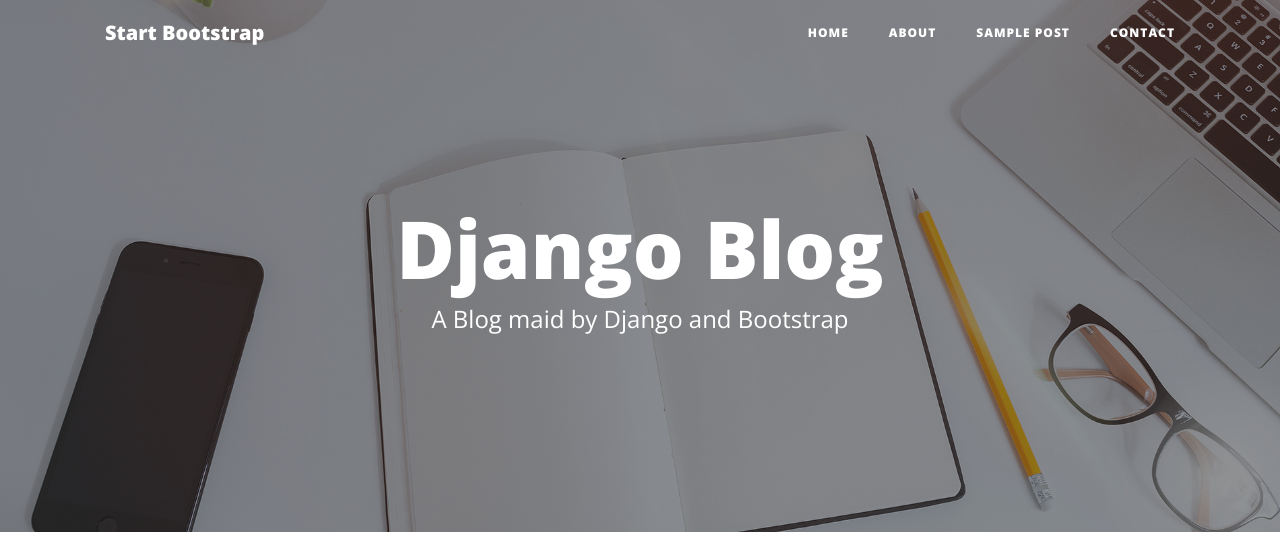
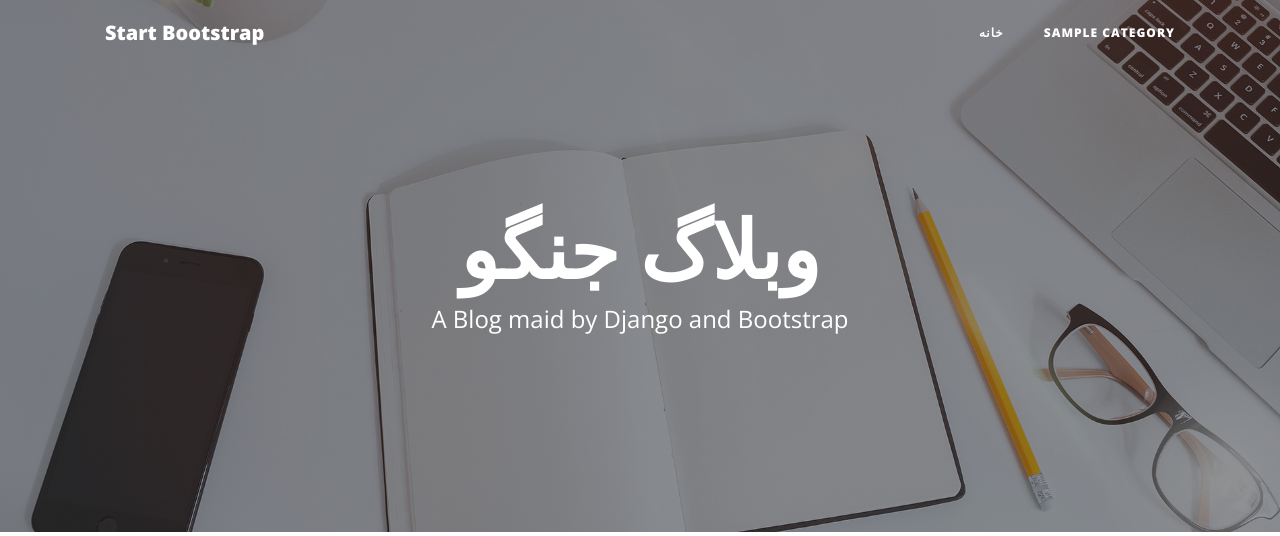
Before and after one commit to estaji/DjangoBlog, a Django app: page / in a window 1280 px wide. Shown: the top 536 px of the page. Run offline with Django 3.2, Linux system fonts and the light colour scheme; tables that the repository leaves empty hold one stand-in row (values such as "Sample post"); some libraries are stand-ins or nearby versions.

Commit message:
Add categories to bar

```diff
--- a/blogcore/models.py
+++ b/blogcore/models.py
@@ -38,6 +38,7 @@
     class Meta:
         verbose_name = "مقاله"
         verbose_name_plural = "مقالات"
+        ordering = ['-publish']
 
     def __str__(self):
         return self.title
--- a/blogcore/templates/blog/base.html
+++ b/blogcore/templates/blog/base.html
@@ -40,17 +40,13 @@
       <div class="collapse navbar-collapse" id="navbarResponsive">
         <ul class="navbar-nav ml-auto">
           <li class="nav-item">
-            <a class="nav-link" href="index.html">Home</a>
+            <a class="nav-link" href="{% url 'blog:home' %}">خانه</a>
           </li>
-          <li class="nav-item">
-            <a class="nav-link" href="about.html">About</a>
-          </li>
-          <li class="nav-item">
-            <a class="nav-link" href="post.html">Sample Post</a>
-          </li>
-          <li class="nav-item">
-            <a class="nav-link" href="contact.html">Contact</a>
-          </li>
+          {% for cat in category %}
+            <li class="nav-item">
+              <a class="nav-link" href="#">{{cat.title}}</a>
+            </li>
+          {% endfor %}
         </ul>
       </div>
     </div>
--- a/blogcore/templates/blog/home.html
+++ b/blogcore/templates/blog/home.html
@@ -10,7 +10,7 @@
       <div class="row">
         <div class="col-lg-8 col-md-10 mx-auto">
           <div class="site-heading">
-            <h1>Django Blog</h1>
+            <h1>وبلاگ جنگو</h1>
             <span class="subheading">A Blog maid by Django and Bootstrap</span>
           </div>
         </div>
@@ -35,6 +35,11 @@
             <p class="post-meta">نوشته شده توسط
               <a href="#">نویسنده</a>
               {{article.jpublish}}</p>
+            <div>
+              {% for cat in article.category.all %}
+                <a href="#">#{{cat.title}}</a>
+              {% endfor %}
+            </div>
           </div>
           <hr>
         {% endfor %}
--- a/blogcore/views.py
+++ b/blogcore/views.py
@@ -1,14 +1,12 @@
 from django.shortcuts import render, get_object_or_404
 from django.http import JsonResponse
-from .models import Article
+from .models import Article, Category
 
 def home(request):
 
     context = {
-        "username": "Omid",
-        "age": "28",
-        "job": "DevOps",
-        "articles": Article.objects.filter(status='p').order_by('-publish')
+        "articles": Article.objects.filter(status='p'),
+        "category": Category.objects.filter(status=True)
     }
 
     return render(request, "blog/home.html", context)
@@ -16,7 +14,8 @@
 def detail(request, slug):
 
     context = {
-        "article": get_object_or_404(Article, slug=slug, status="p")
+        "article": get_object_or_404(Article, slug=slug, status="p"),
+        "category": Category.objects.filter(status=True)
     }
 
     return render(request, "blog/detail.html", context)
```
